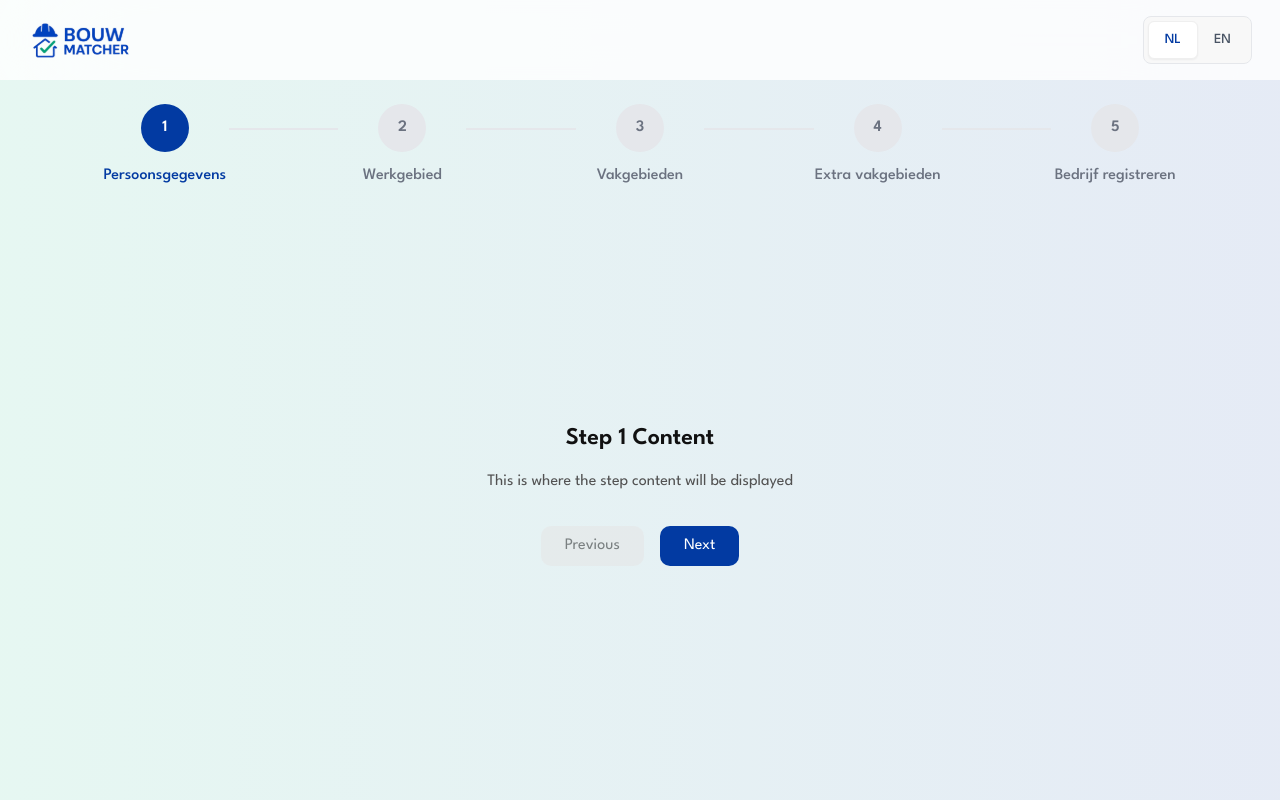
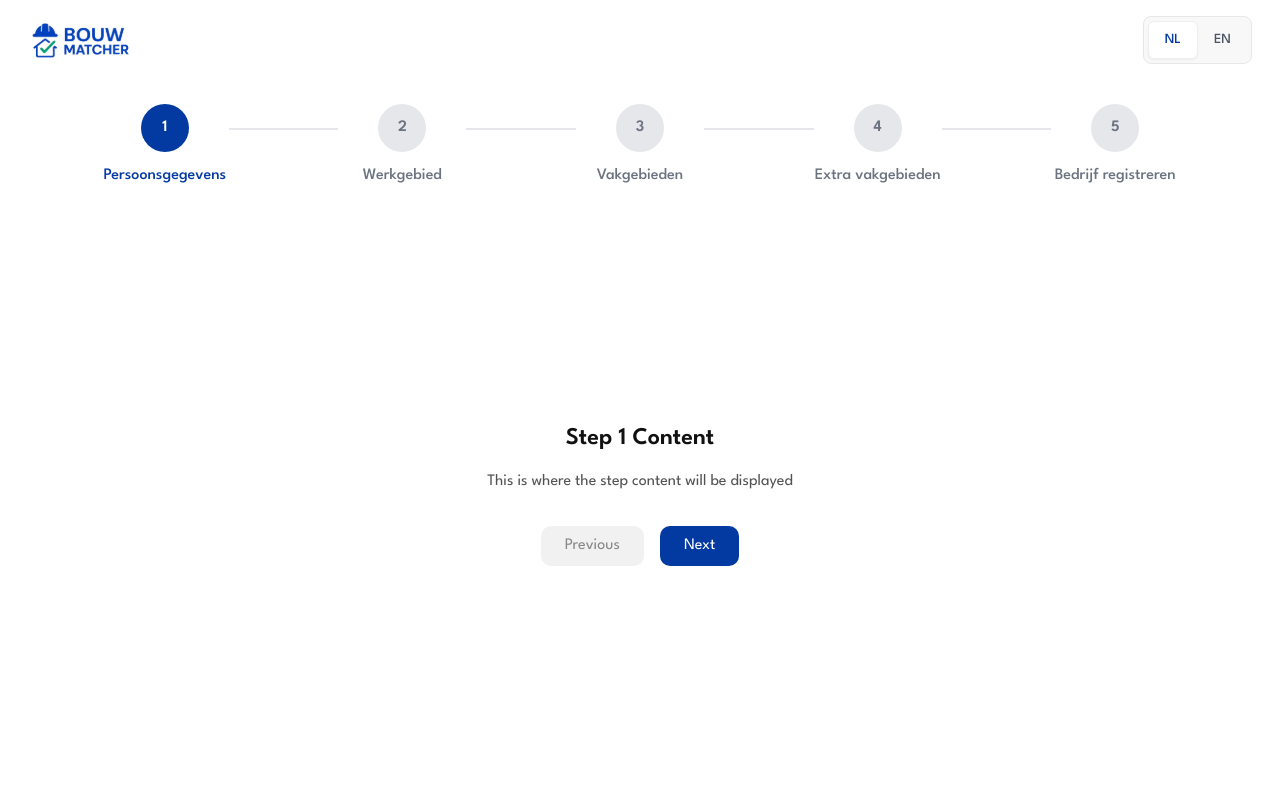
Before and after one commit to invosoltechnologies/bouwmatcher, a Next.js app: page /auth/register in a window 1280 px wide. Built offline with nearby package versions, Linux system fonts and the light colour scheme.

Commit message:
add the progress bar of signup

```diff
--- a/src/app/auth/register/page.tsx
+++ b/src/app/auth/register/page.tsx
@@ -9,11 +9,7 @@ export default function RegisterPage() {
 
   return (
     <div
-      className='min-h-screen pt-26 flex flex-col'
-      style={{
-        background:
-          'linear-gradient(90deg, rgba(10, 178, 126, 0.1) 0%, rgba(2, 58, 162, 0.1) 100%)',
-      }}
+      className='min-h-screen pt-26 bg-white flex flex-col'
     >
       <AuthNavbar />
 
--- a/src/components/auth/RegistrationSteps.tsx
+++ b/src/components/auth/RegistrationSteps.tsx
@@ -81,7 +81,7 @@ export default function RegistrationSteps({ currentStep }: RegistrationStepsProp
                     <div
                       className={`h-full transition-all ${
                         step.status === 'completed'
-                          ? 'bg-green-500 w-full'
+                          ? 'bg-accent w-full'
                           : 'w-0'
                       }`}
                     />
```
